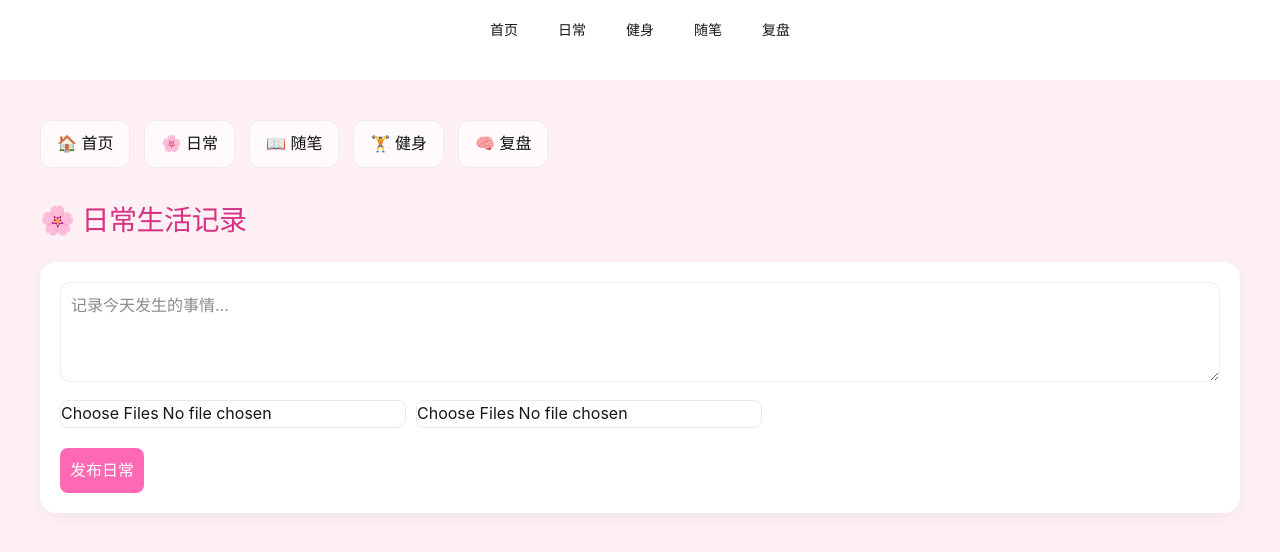
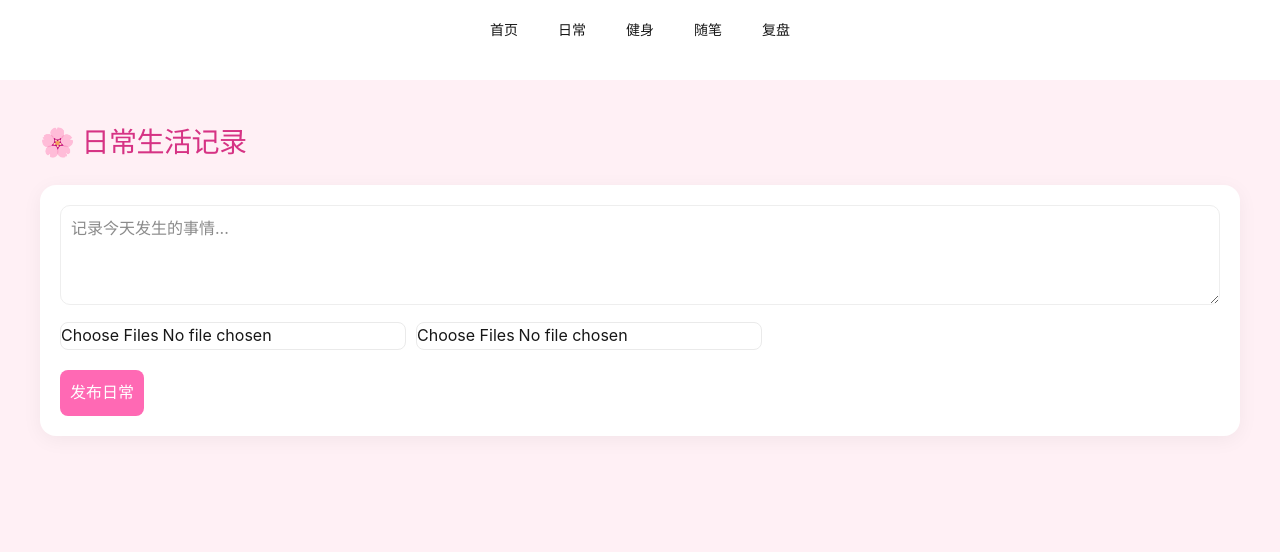
Before and after one commit to Freda-cmd/my-growth-app, a Next.js app: page /daily in a window 1280 px wide. Shown: the top 552 px of the page. Built offline with nearby package versions, Linux system fonts and the light colour scheme.

Commit message:
remove navbar

```diff
--- a/app/daily/page.tsx
+++ b/app/daily/page.tsx
@@ -1,7 +1,7 @@
 "use client";
 
 import { useEffect, useState } from "react";
-import Navbar from "@/components/Navbar";
+
 
 type Post = {
   text: string;
@@ -144,7 +144,7 @@ export default function DailyPage() {
 
   return (
     <div style={styles.page}>
-      <Navbar />
+
 
       <h1 style={styles.title}>🌸 日常生活记录</h1>
 
--- a/app/essay/page.tsx
+++ b/app/essay/page.tsx
@@ -1,7 +1,6 @@
 "use client";
 
 import { useEffect, useState } from "react";
-import Navbar from "@/components/Navbar";
 
 type Post = {
   content: string;
@@ -70,7 +69,7 @@ export default function EssayPage() {
       <div style={styles.bg}></div>
 
       <div style={styles.container}>
-        <Navbar />
+
 
         <h1 style={styles.title}>📜 随笔</h1>
 
--- a/app/fitness/page.tsx
+++ b/app/fitness/page.tsx
@@ -1,7 +1,7 @@
 "use client";
 
 import { useState, useEffect } from "react";
-import Navbar from "@/components/Navbar";
+
 import { supabase } from "@/lib/supabase";
 
 type Post = {
@@ -153,7 +153,7 @@ export default function FitnessPage() {
 
   return (
     <div style={styles.page}>
-      <Navbar />
+
 
       <h1 style={styles.title}>🏋️ 健身记录</h1>
 
--- a/app/review/page.tsx
+++ b/app/review/page.tsx
@@ -1,7 +1,6 @@
 "use client";
 
 import { useEffect, useState } from "react";
-import Navbar from "@/components/Navbar";
 import { supabase } from "@/lib/supabase";
 
 type RecordItem = {
@@ -147,7 +146,7 @@ export default function ReviewPage() {
       <div style={styles.overlay}></div>
 
       <div style={styles.content}>
-        <Navbar />
+
 
         <h1 style={styles.title}>🧠 自我复盘系统</h1>
 
```
